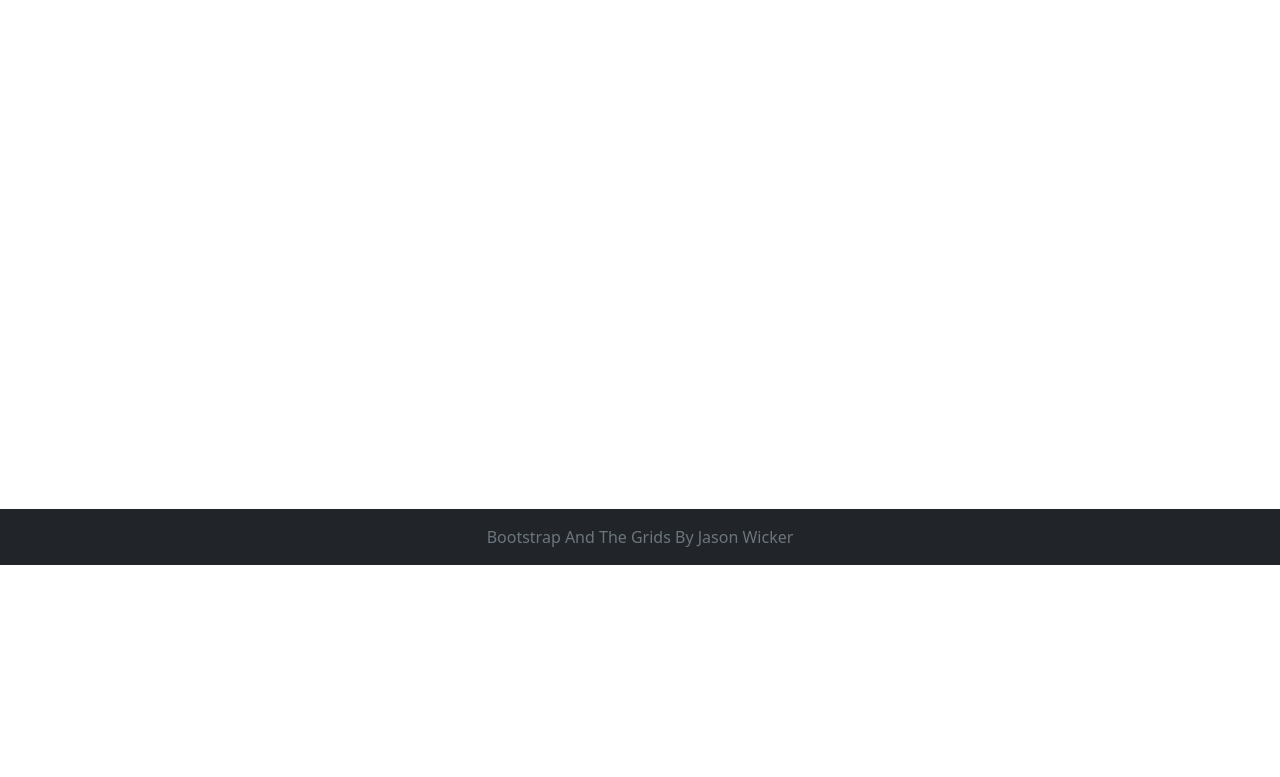
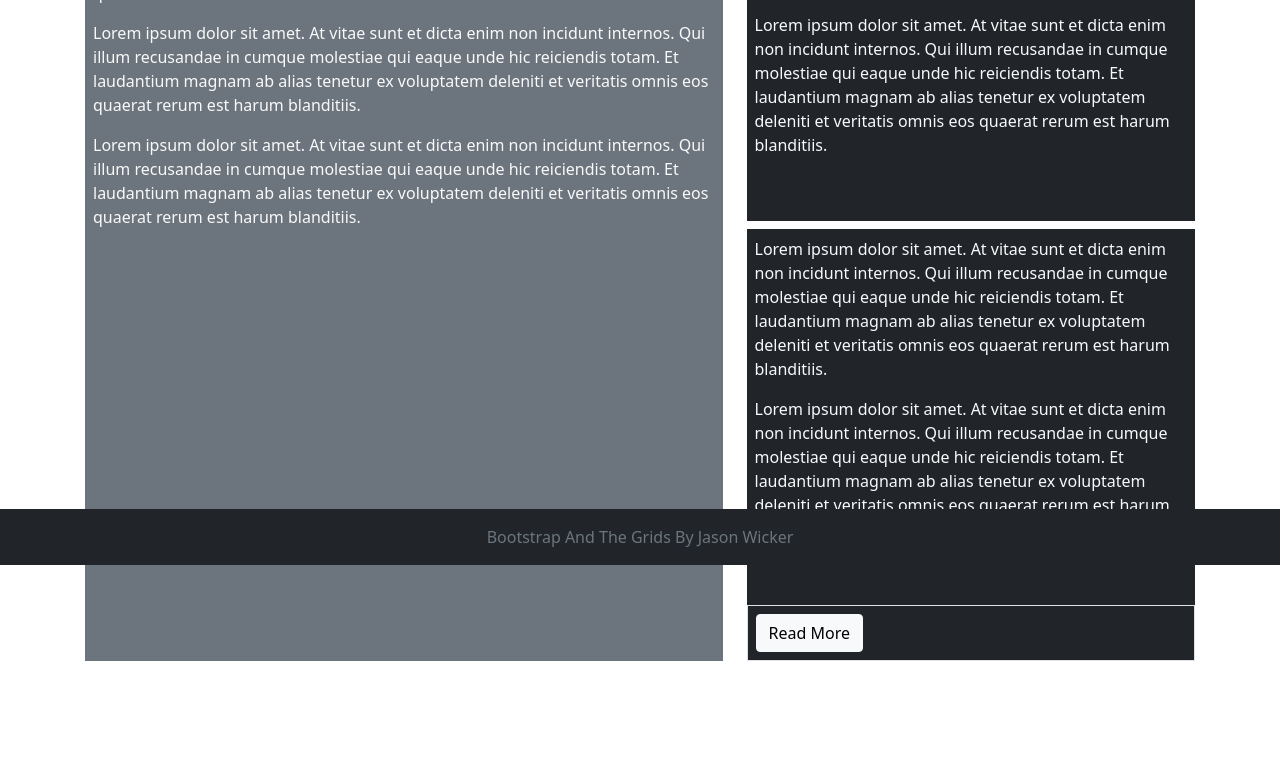
Before and after one commit to jmwick01/BootstrapAndTheGrids, a plain HTML site: page Grid3.html in a window 1280 px wide. Shown: the part 235-1012 px from the top of the page. Before the commit the page ends 800 px from the top, so only its background shows below. Drawn offline with nearby package versions, Linux system fonts and the light colour scheme; a web font is replaced by a local one.

Commit message:
Added Grid3.html
Added content to Grid3.html and margins to stylesheet

```diff
--- a/Grid3.html
+++ b/Grid3.html
@@ -63,8 +63,35 @@
 </nav>
 
     <main class="flex-shrink-0">
-       <div class="container">
+       <div class="container h-100 minHeight">
+           <div class="row h-100">
+            <!-- LEFT COLUMN -->
+            <div class="col-7">
+                <div class="bg-secondary text-light p-2 h-100">
+                    <h1>Article Title</h1>
+                    <p>Lorem ipsum dolor sit amet. At vitae sunt et dicta enim non incidunt internos. Qui illum recusandae in cumque molestiae qui eaque unde hic reiciendis totam. Et laudantium magnam ab alias tenetur ex voluptatem deleniti et veritatis omnis eos quaerat rerum est harum blanditiis. </p>
+                    <p>Lorem ipsum dolor sit amet. At vitae sunt et dicta enim non incidunt internos. Qui illum recusandae in cumque molestiae qui eaque unde hic reiciendis totam. Et laudantium magnam ab alias tenetur ex voluptatem deleniti et veritatis omnis eos quaerat rerum est harum blanditiis. </p>
+                    <p>Lorem ipsum dolor sit amet. At vitae sunt et dicta enim non incidunt internos. Qui illum recusandae in cumque molestiae qui eaque unde hic reiciendis totam. Et laudantium magnam ab alias tenetur ex voluptatem deleniti et veritatis omnis eos quaerat rerum est harum blanditiis. </p>
+                </div>
+            </div>
+            <!-- RIGHT COLUMN -->
+            <div class="col-5 h-100 d-flex flex-column justify-content-evenly">
+                <!-- RIGHT TOP COLUMN -->
+                <div class="bg-dark text-light h-50 p-2 overflow-auto">
+                    <p>Lorem ipsum dolor sit amet. At vitae sunt et dicta enim non incidunt internos. Qui illum recusandae in cumque molestiae qui eaque unde hic reiciendis totam. Et laudantium magnam ab alias tenetur ex voluptatem deleniti et veritatis omnis eos quaerat rerum est harum blanditiis. </p>
+                    <p>Lorem ipsum dolor sit amet. At vitae sunt et dicta enim non incidunt internos. Qui illum recusandae in cumque molestiae qui eaque unde hic reiciendis totam. Et laudantium magnam ab alias tenetur ex voluptatem deleniti et veritatis omnis eos quaerat rerum est harum blanditiis. </p>
+                </div>
+                <!-- RIGHT BOTTOM COLUMN -->
+                <div class="bg-dark text-light h-50 mt-2 p-2 overflow-hidden">
+                    <p>Lorem ipsum dolor sit amet. At vitae sunt et dicta enim non incidunt internos. Qui illum recusandae in cumque molestiae qui eaque unde hic reiciendis totam. Et laudantium magnam ab alias tenetur ex voluptatem deleniti et veritatis omnis eos quaerat rerum est harum blanditiis. </p>
+                    <p>Lorem ipsum dolor sit amet. At vitae sunt et dicta enim non incidunt internos. Qui illum recusandae in cumque molestiae qui eaque unde hic reiciendis totam. Et laudantium magnam ab alias tenetur ex voluptatem deleniti et veritatis omnis eos quaerat rerum est harum blanditiis. </p>
 
+                </div>
+                <div class="bg-dark text-light border border-top p-2">
+                    <button class="btn btn-light" type="button">Read More</button>
+                </div>
+            </div>
+           </div>
        </div>
     </main>
     <footer class="footer mt-auto py-3 bg-dark sticky-footer">
--- a/css/site.css
+++ b/css/site.css
@@ -1,6 +1,11 @@
 main>.container {
     padding: 60px 15px 0;
     margin-bottom: 5rem;
+}
+
+body>main {
+    margin-top: 20px;
+    margin-bottom: 60px;
 }
 
 .sticky-footer {
```
